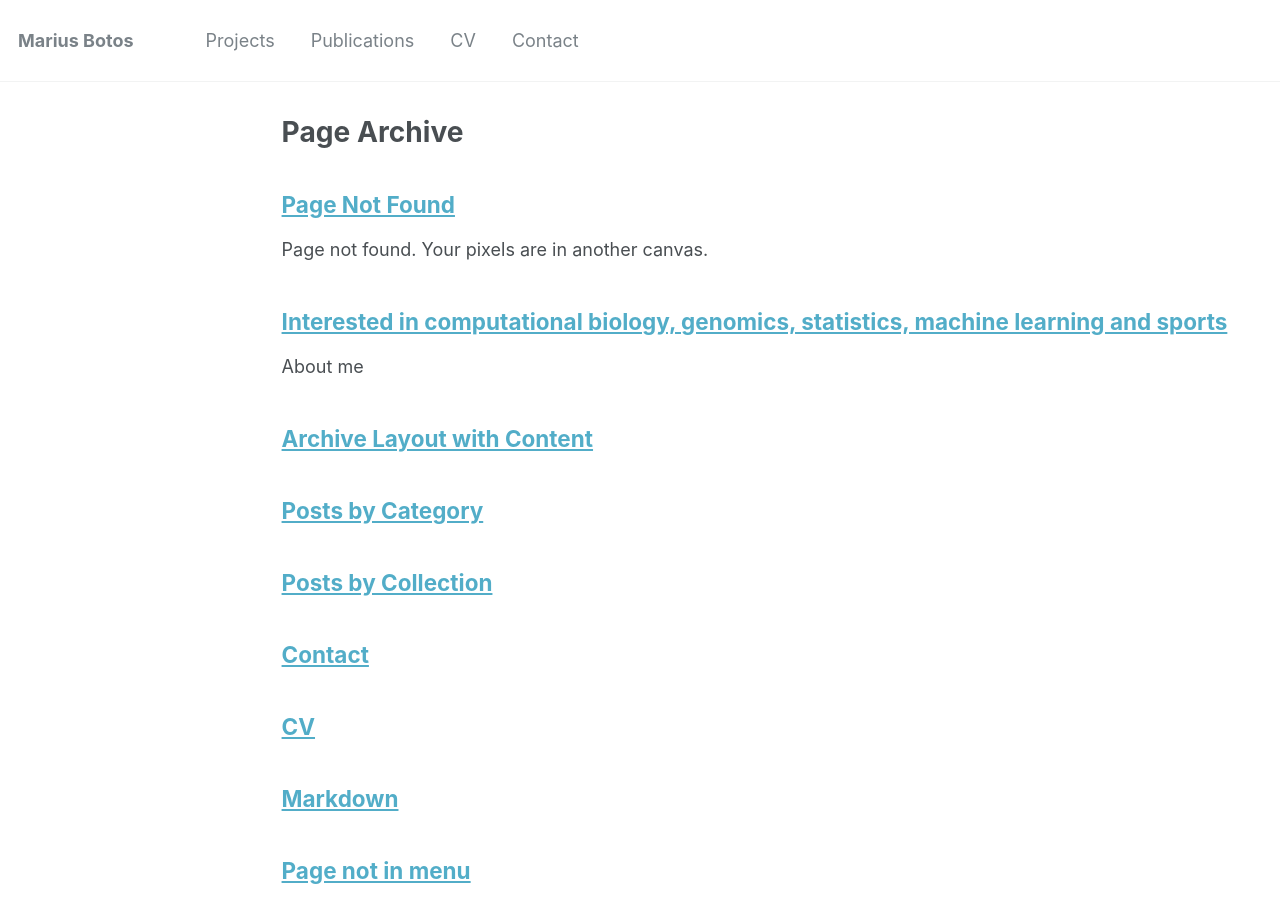
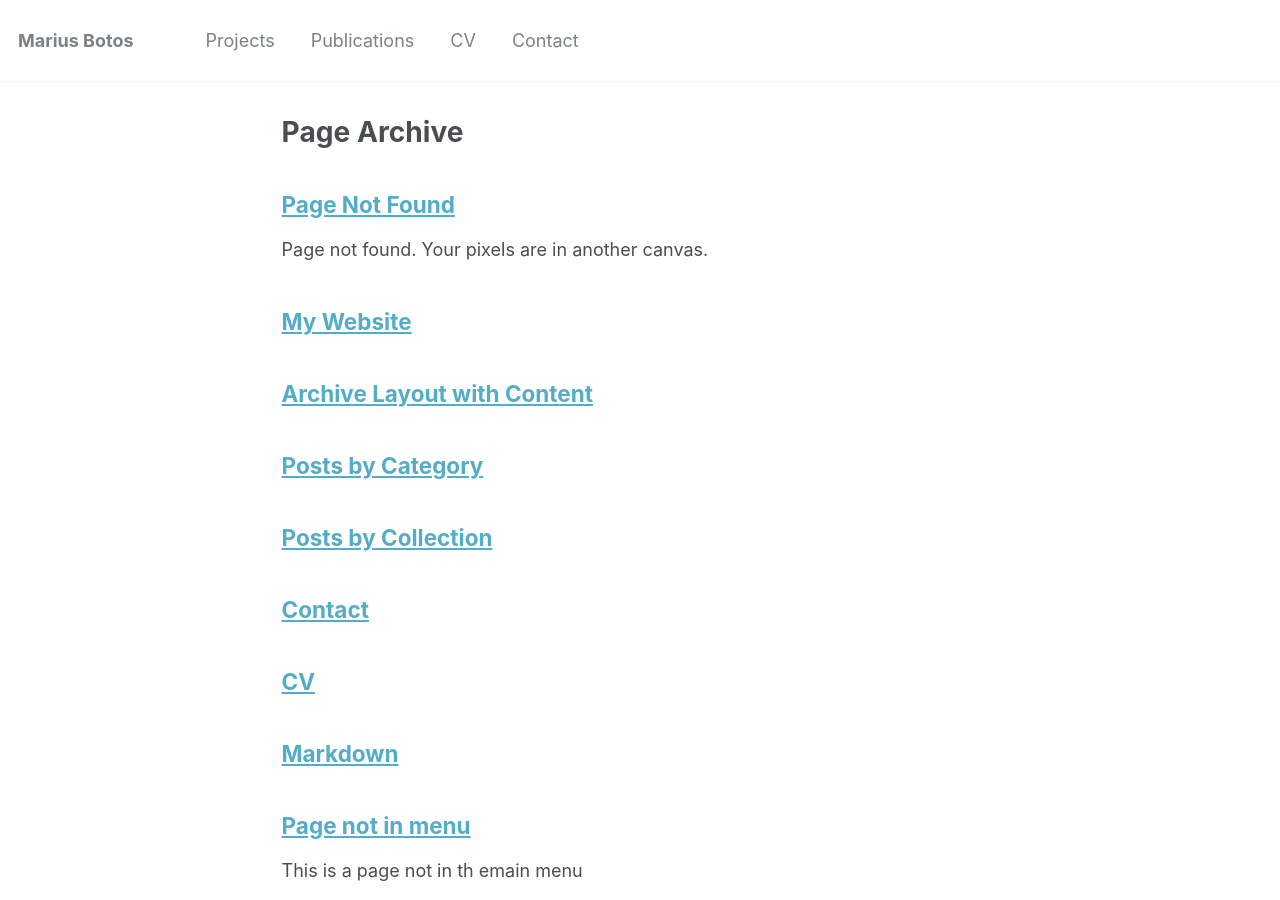
Before and after one commit to Sporgelum/Sporgelum.github.io, a Jekyll site: the page built from _pages/page-archive.html, in a window 1280 px wide and 900 px high. Built offline with Jekyll 4.4.1, drawn with Linux system fonts in a browser that asks for light colours.

Commit message:
Update about.md

```diff
--- a/_pages/about.md
+++ b/_pages/about.md
@@ -1,34 +1,52 @@
 ---
-permalink: /
-title: "Interested in computational biology, genomics, statistics, machine learning and sports"
-excerpt: "About me"
-author_profile: true
-redirect_from:
-  - /about/
-  - /about.html
+layout: default
 ---
 
-{% include base_path %}
+# My Website
 
-I am a Computational Biologist with experience in Genomic data analysis, having worked at [University of Bern](https://www.unibe.ch/index_eng.html) and the latest at [EPFL](https://www.epfl.ch/en/).
+<div class="header">
+    <h1>My Website</h1>
+    <p>Scroll down to see the fixed/sticky background effect.</p>
+</div>
 
-My main interests are Biology, Bioinformatics, Biostatistics, Metabolism, Programming, Nutrition, and Sports. I focused on improving my skills to give the best support in my job. <!--- <img alt="alt_text" width="300px" height="300px" src="images/asics.jpeg" /> --->
+<div class="menu">
+    <a href="#section1">Section 1</a>
+    <a href="#section2">Section 2</a>
+    <a href="#section3">Section 3</a>
+    <a href="#section4">Section 4</a>
+</div>
 
+<div class="main">
+    <div id="section1" class="section section1">
+        <h2>About Me</h2>
+        <p>I am a Computational Biologist with experience in Genomic data analysis, having worked at [University of Bern](https://www.unibe.ch/index_eng.html) and the latest at [EPFL](https://www.epfl.ch/en/).</p>
+        <p>My main interests are Biology, Bioinformatics, Biostatistics, Metabolism, Programming, Nutrition, and Sports. I focused on improving my skills to give the best support in my job.</p>
+    </div>
 
-My recently used tools are:
-* **Python** <img alt="alt_text" width="260px" height="120px" src="images/python.png" />
-* **Sci-kit** <img alt="alt_text" width="260px" height="120px" src="images/scikit.jpg" />
-* **R** <img alt="alt_text" width="120px" height="120px" src="images/clean_logo_rstudio.png" />
-* **Shiny** <img alt="alt_text" width="260px" height="120px" src="images/shiny.png" />
-* **Jupyter** <img alt="alt_text" width="260px" height="120px" src="images/jupy.png" />
-* **Cytoscape** <img alt="alt_text" width="260px" height="120px" src="images/cytoscape-logo.png" />
-* **Linux** <img alt="alt_text" width="160px" height="120px" src="images/linux.png" />
-* **Slurm** <img alt="alt_text" width="260px" height="120px" src="images/slurm.png" />
-* **Adobe** <img alt="alt_text" width="260px" height="120px" src="images/Adobe-Logo.png" />
+    <div id="section2" class="section section2">
+        <h2>My Tools</h2>
+        <ul>
+            <li>Python</li>
+            <li>Sci-kit</li>
+            <li>R</li>
+            <li>Shiny</li>
+            <li>Jupyter</li>
+            <li>Cytoscape</li>
+            <li>Linux</li>
+            <li>Slurm</li>
+            <li>Adobe</li>
+        </ul>
+    </div>
 
-I love being in Nature and having time for my hobbies.
-<img alt="alt_text" width="460px" height="420px" src="images/paraAmis.jpg" /> <img alt="alt_text" width="460px" height="420px" src="images/lobhornerme.jpeg" />
+    <div id="section3" class="section section3">
+        <h2>Hobbies and Interests</h2>
+        <p>I love being in Nature and having time for my hobbies.</p>
+    </div>
 
-If any questions, I am happy to answer through any social platform or email, see in Contact!
+    <div id="section4" class="section section4">
+        <h2>Contact Me</h2>
+        <p>If any questions, I am happy to answer through any social platform or email, see in Contact!</p>
+        <p>Have a nice day!</p>
+    </div>
 
-Have a nice day!
+</div>
```
